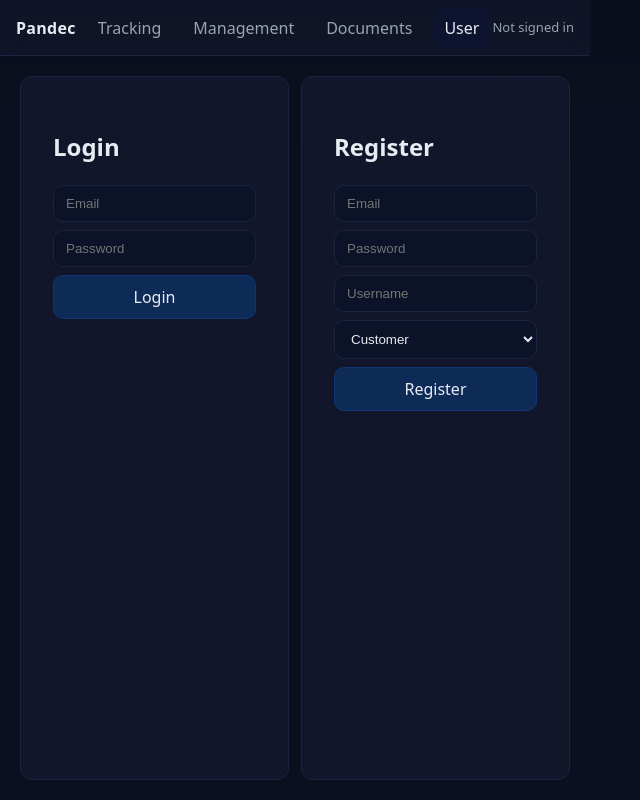
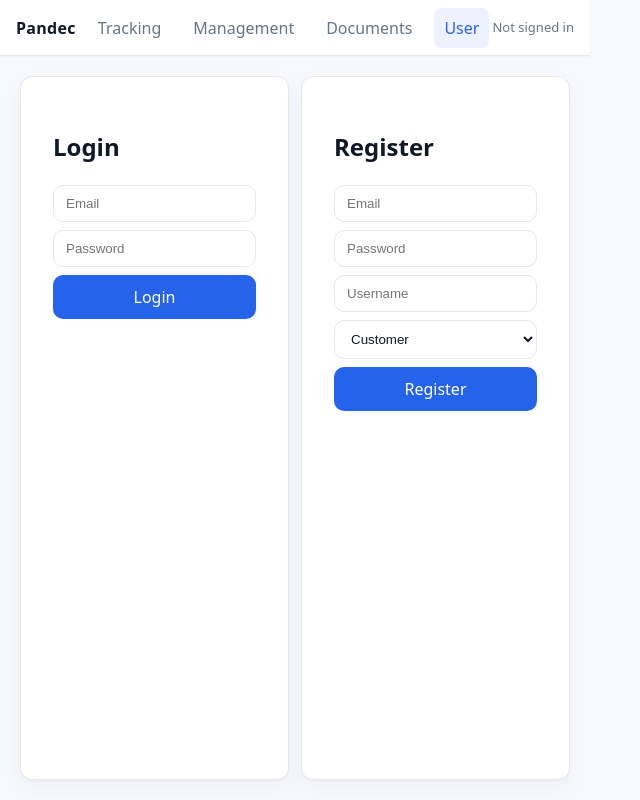
Before and after one commit to 29Jonathan/Pandec-Web, a React (Vite) app in the folder frontend/: page /user in a window 1280 px wide. Shown: the whole page, without its empty margins (0-640 px from the left). Built offline with nearby package versions, Linux system fonts and the light colour scheme; no server answers.

Commit message:
style: switch to bright, clean theme (light surfaces, brand accents)

```diff
--- a/frontend/src/App.css
+++ b/frontend/src/App.css
@@ -1,17 +1,17 @@
 :root {
-  --bg: #0b1020;
-  --panel: #11162a;
-  --text: #e8ecf1;
-  --muted: #9aa4b2;
-  --brand: #6ea8fe;
-  --brand-2: #00d1b2;
-  --border: #1c2340;
+  --bg: #f7f9fc;
+  --panel: #ffffff;
+  --text: #0f172a;
+  --muted: #64748b;
+  --brand: #2563eb; /* blue-600 */
+  --brand-2: #10b981; /* emerald-500 */
+  --border: #e5e7eb; /* gray-200 */
 }
 * { box-sizing: border-box; }
 html, body, #root { height: 100%; }
 body {
   margin: 0;
-  background: linear-gradient(180deg, #0a0f1e, #0b1020 30%);
+  background: var(--bg);
   color: var(--text);
   font-family: ui-sans-serif, system-ui, -apple-system, Segoe UI, Roboto, Ubuntu, Cantarell, Noto Sans, Helvetica, Arial, "Apple Color Emoji", "Segoe UI Emoji";
 }
@@ -27,18 +27,18 @@ body {
   align-items: center;
   justify-content: space-between;
   padding: 0 16px;
-  background: rgba(17,22,42,0.8);
+  background: #ffffff;
   border-bottom: 1px solid var(--border);
-  backdrop-filter: blur(8px);
   position: sticky;
   top: 0;
   z-index: 100;
+  box-shadow: 0 1px 2px rgba(0,0,0,0.04);
 }
 .nav-left, .nav-right { display: flex; align-items: center; gap: 12px; }
 .brand { font-weight: 700; letter-spacing: 0.3px; color: var(--text); }
 .nav-link { color: var(--muted); text-decoration: none; padding: 8px 10px; border-radius: 8px; }
-.nav-link.active, .nav-link:hover { color: var(--text); background: #0e1430; }
-.badge { padding: 4px 8px; border-radius: 999px; background: #102b3f; color: #6ee7ff; font-size: 12px; }
+.nav-link.active, .nav-link:hover { color: var(--brand); background: #eef2ff; }
+.badge { padding: 4px 10px; border-radius: 999px; background: #ecfeff; color: #0369a1; font-size: 12px; border: 1px solid #bae6fd; }
 
 .container {
   padding: 20px;
@@ -50,6 +50,7 @@ body {
   border: 1px solid var(--border);
   border-radius: 12px;
   padding: 16px;
+  box-shadow: 0 1px 2px rgba(0,0,0,0.04), 0 8px 24px rgba(0,0,0,0.04);
 }
 .hstack { display: flex; gap: 12px; align-items: center; }
 .vstack { display: grid; gap: 10px; }
@@ -61,13 +62,25 @@ input, select, button {
   border-radius: 10px;
   border: 1px solid var(--border);
   padding: 10px 12px;
-  background: #0c1328;
+}
+input, select {
+  background: #ffffff;
   color: var(--text);
 }
-button { cursor: pointer; background: #0e2a57; border-color: #103572; }
-button:hover { background: #12356b; }
+input:focus, select:focus {
+  outline: 2px solid #bfdbfe;
+  border-color: #bfdbfe;
+}
+button {
+  cursor: pointer;
+  background: var(--brand);
+  color: #fff;
+  border-color: transparent;
+}
+button:hover { background: #1d4ed8; }
 
 .table { width: 100%; border-collapse: collapse; }
-.table th, .table td { border-bottom: 1px solid var(--border); padding: 8px; text-align: left; }
+.table th, .table td { border-bottom: 1px solid var(--border); padding: 10px; text-align: left; }
+.table thead th { background: #f8fafc; color: #334155; }
 
 .helper { color: var(--muted); font-size: 13px; }
```
